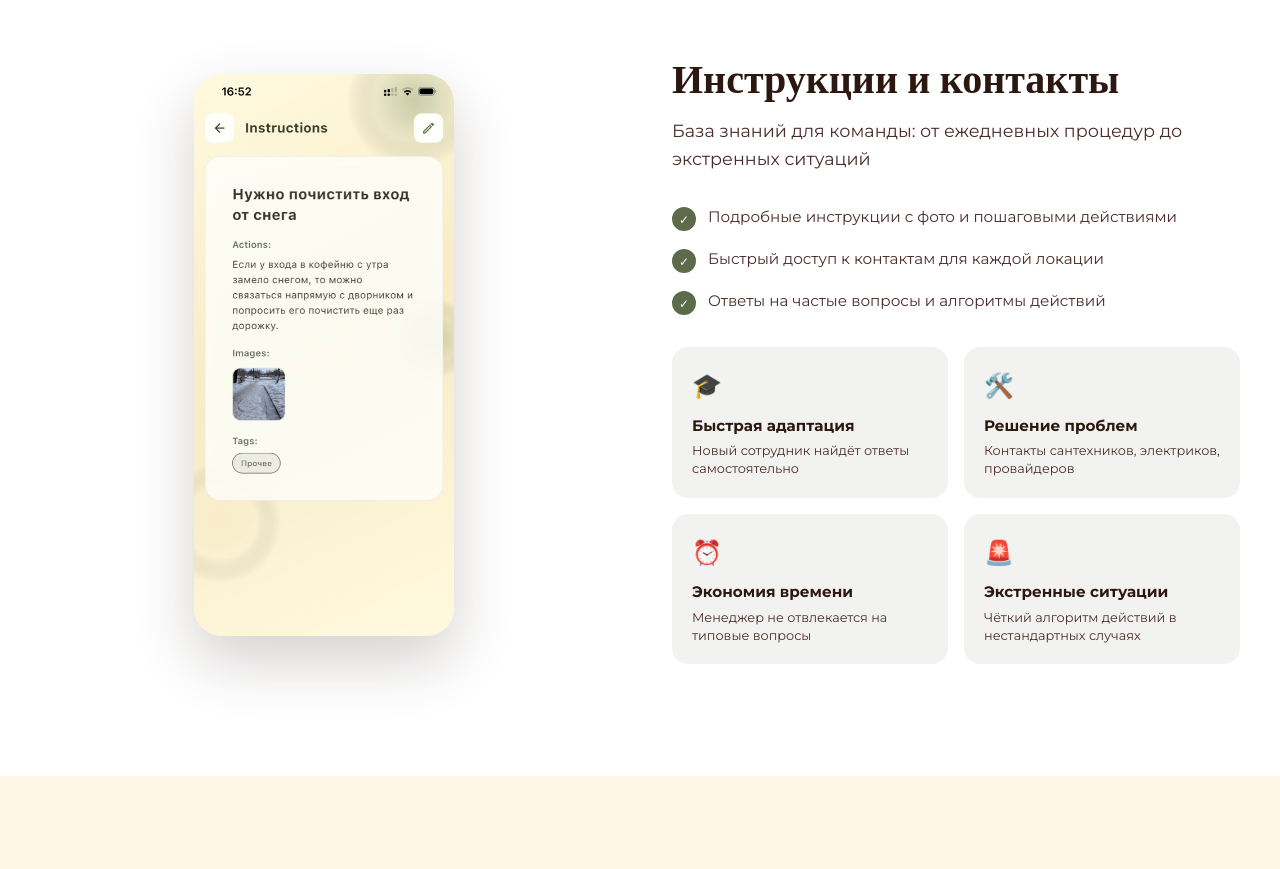
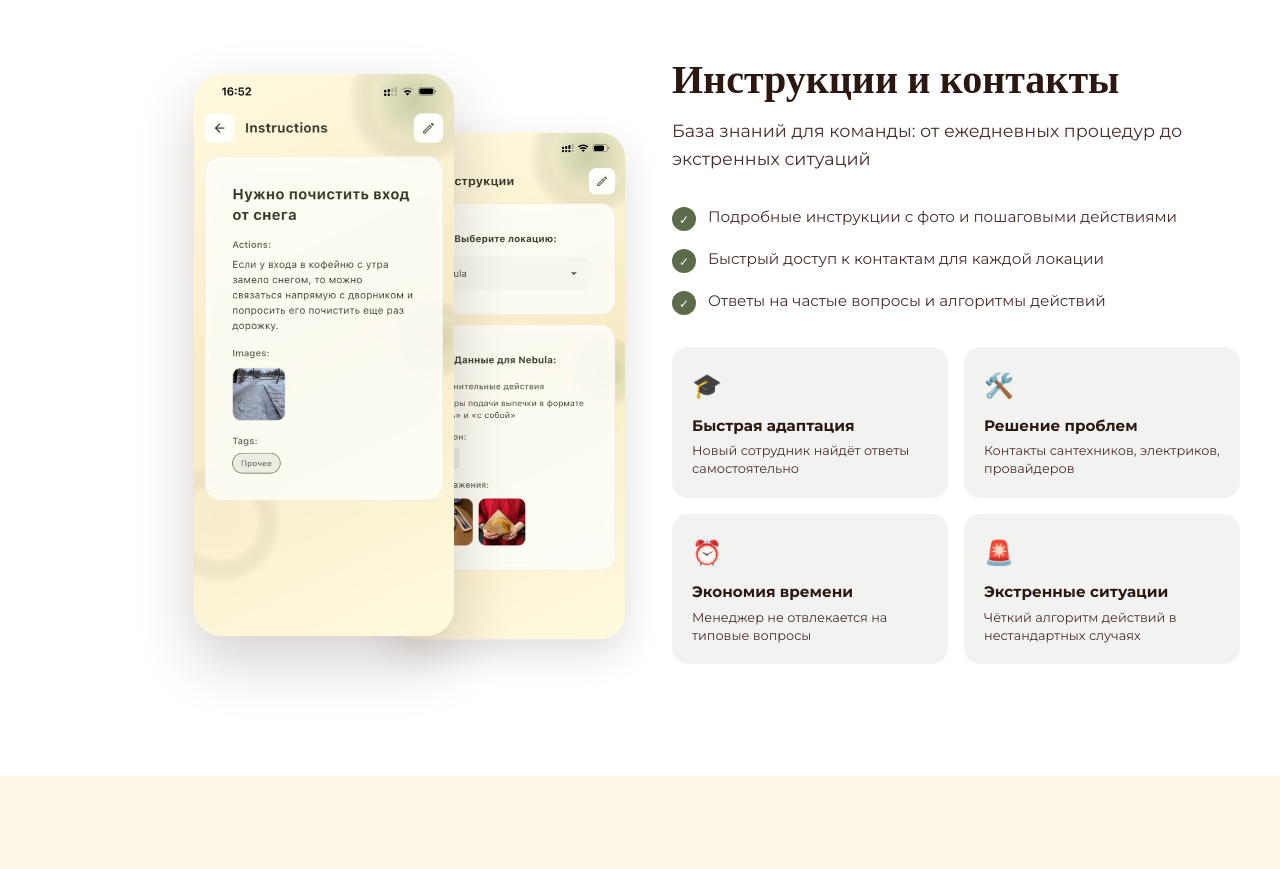
Before and after one commit to captainzhirov/cafe-landing, a plain HTML site: page index.html in a window 1280 px wide. Shown: the part 3440-4309 px from the top of the page. Drawn offline with nearby package versions, Linux system fonts and the light colour scheme.

Commit message:
Add Instruction2 screenshot to Instructions section

```diff
--- a/index.html
+++ b/index.html
@@ -1384,6 +1384,9 @@
                 <div class="phone-frame">
                     <img src="images/Instructions.jpg" alt="Инструкции">
                 </div>
+                <div class="phone-frame secondary no-fade">
+                    <img src="images/Instruction2.jpg" alt="Детали инструкции">
+                </div>
             </div>
         </div>
     </section>
```
Also changed, not shown: images/Instruction2.jpg (added).
